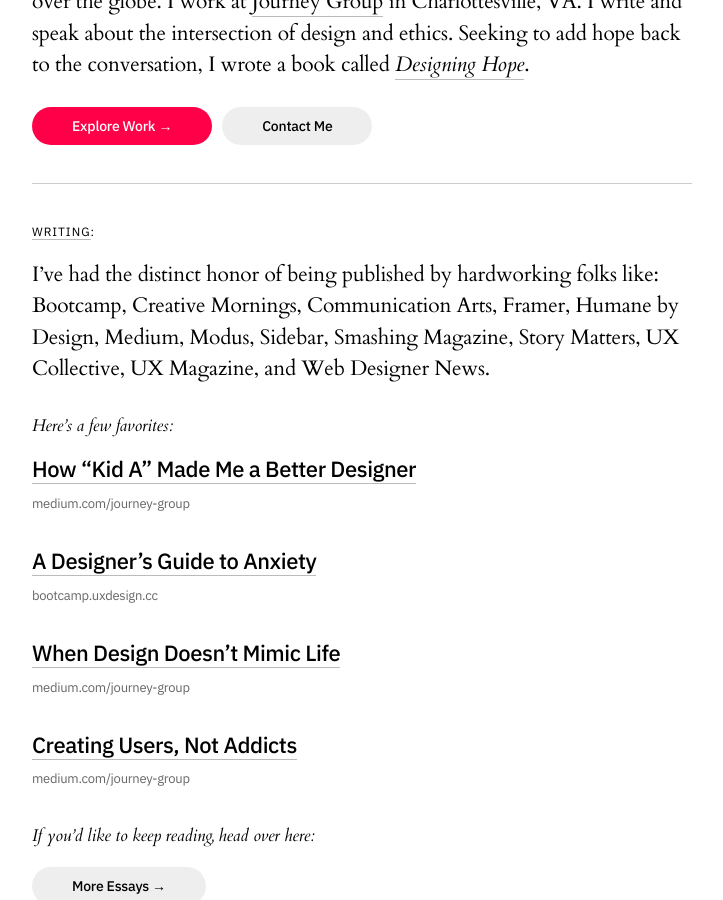
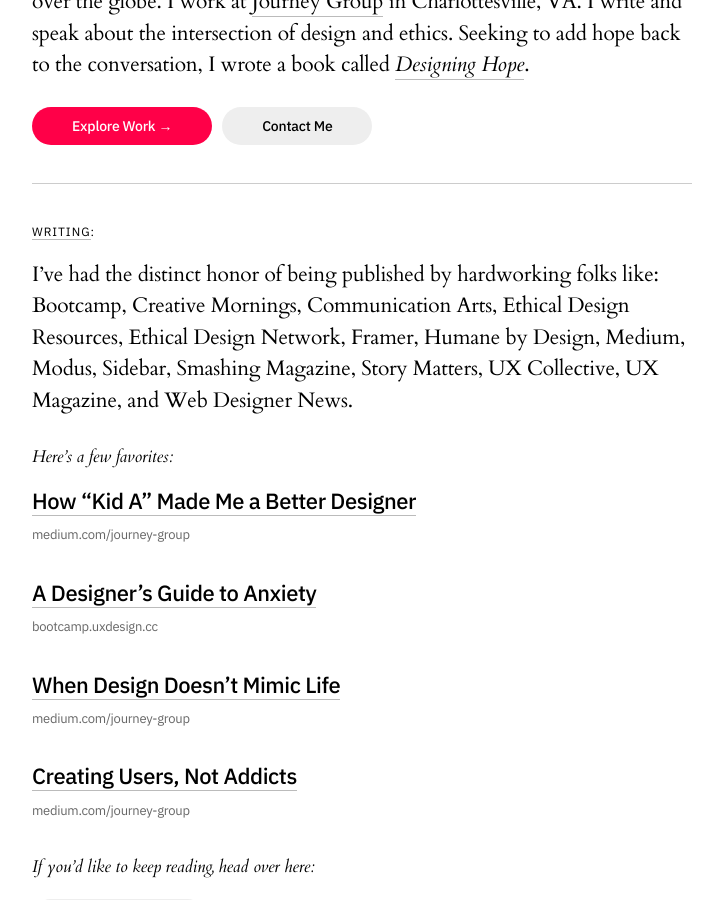
Before and after one commit to jeremydcherry/jeremydcherry.github.io, a Jekyll site: the page built from index.md, in a window 1280 px wide and 900 px high, scrolled down 539 px. Shown: the whole window, without its empty margins (428-1151 px from the left). Built offline with Jekyll 4.4.1, drawn with Linux system fonts in a browser that asks for light colours.

Commit message:
Updated publications on Home

```diff
--- a/index.md
+++ b/index.md
@@ -15,7 +15,7 @@
 
 #### [Writing](#writing):
 
-I’ve had the distinct honor of being published by hardworking folks like: Bootcamp, Creative Mornings, Communication Arts, Framer, Humane by Design, Medium, Modus, Sidebar, Smashing Magazine, Story Matters, UX Collective, UX Magazine, and Web Designer News.
+I’ve had the distinct honor of being published by hardworking folks like: Bootcamp, Creative Mornings, Communication Arts, Ethical Design Resources, Ethical Design Network, Framer, Humane by Design, Medium, Modus, Sidebar, Smashing Magazine, Story Matters, UX Collective, UX Magazine, and Web Designer News.
 
 ##### _Here's a few favorites:_
 
```
